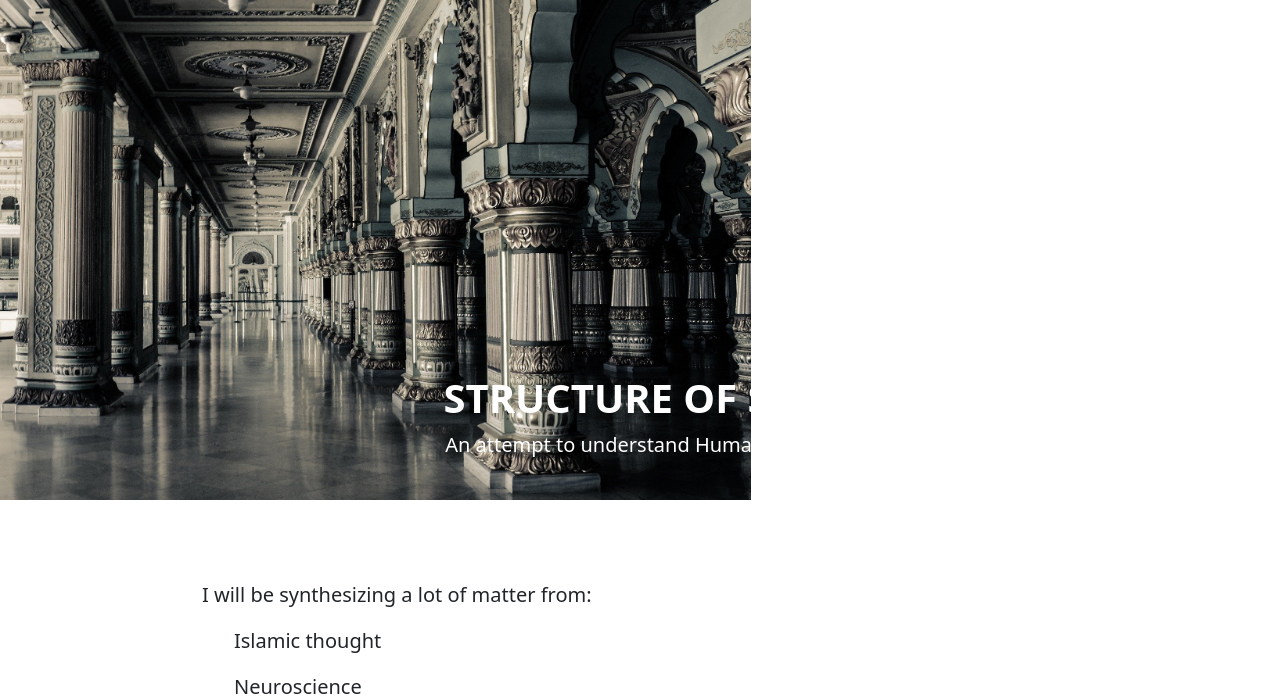
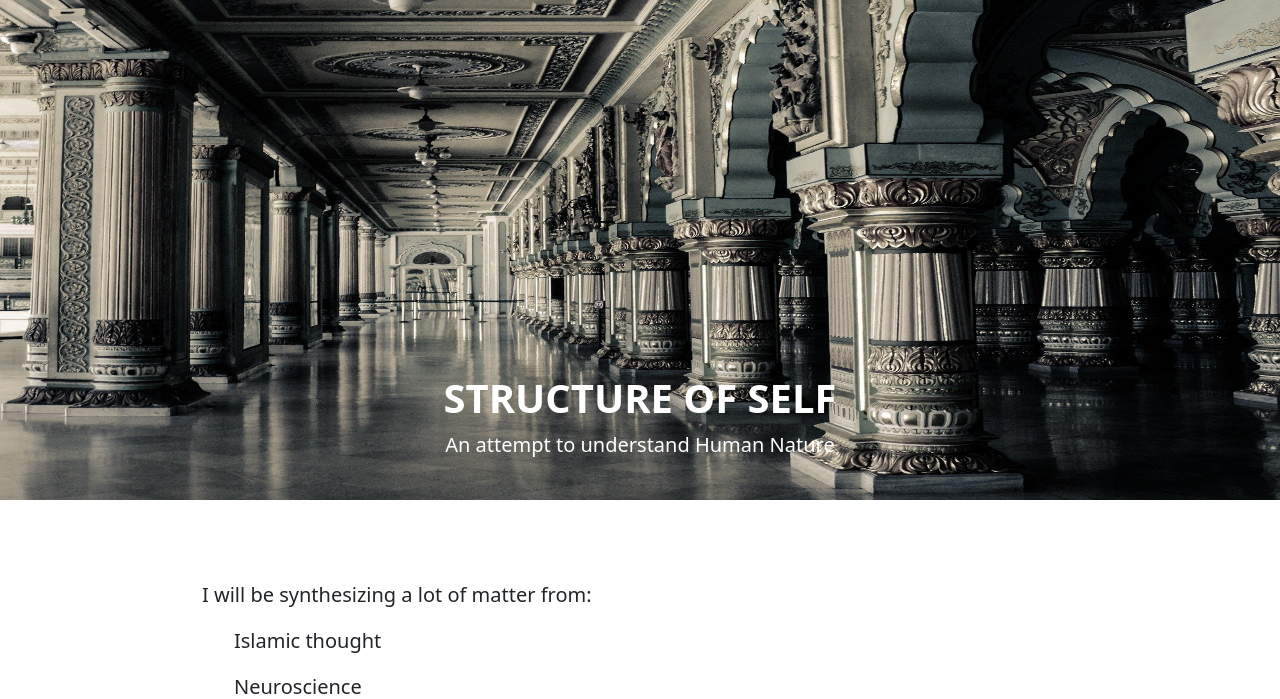
Before and after one commit to Saad-Aleem/islamiclearning, a Django app: page /structure in a window 1280 px wide. Shown: the part 56-755 px from the top of the page. Run offline with Django 3.2, Linux system fonts and the light colour scheme; parts of the project's set-up code (start-up, migrations or seed data) failed here and were passed over; some libraries are stand-ins or nearby versions.

Commit message:
Update structure.html

```diff
--- a/templates/structure.html
+++ b/templates/structure.html
@@ -48,7 +48,7 @@
   <div id="carouselExampleCaptions" class="carousel slide" data-bs-ride="carousel">
     <div class="carousel-inner">
       <div class="carousel-item active">
-        {% load static %}<img src="{% static 'img/interior.jpg' %}" style="max-width: 100%; height: 500px;" alt="...">
+        {% load static %}<img src="{% static 'img/interior.jpg' %}" class="w-100" height="500px" alt="...">
         <div class="carousel-caption d-none d-md-block">
           <h1 class="fw-bold">STRUCTURE OF SELF</h1>
           <p class="lead mb-0">An attempt to understand Human Nature</p>
```
